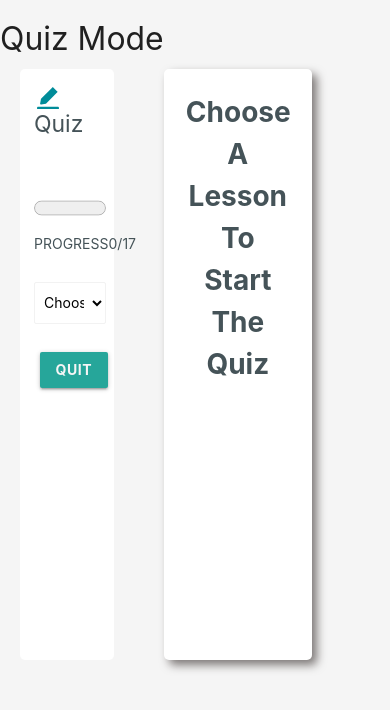
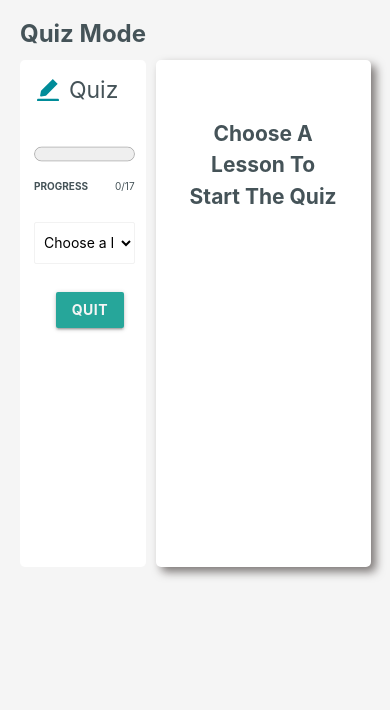
Before and after one commit to nhussaini/essential-words-toefl, a React (Create React App) app: page /quiz in a window 390 px wide. Shown: the top 710 px of the page. Built offline with nearby package versions, Linux system fonts and the light colour scheme.

Commit message:
added media query for quiz comp

```diff
--- a/src/styles/components/_quiz.scss
+++ b/src/styles/components/_quiz.scss
@@ -1,9 +1,17 @@
+.quiz-main-page{
+    color: $darkslategray;
+    h4{
+        padding-left: 20px;
+        font-weight: bolder;
+    }
+
 .quiz-main-content{
     display: flex;
     justify-content: flex-start;
     color: $darkslategray;
     width: 80%;
     height: 70vh;
+
 
     .quiz-controls-container{
         width: 30%;
@@ -114,3 +122,74 @@
             }
     }
 }
+}
+
+
+
+
+//Media Query:
+@media(max-width: 414px){
+    .quiz-main-page{
+        h4{
+            font-weight: bold;
+            font-size: x-large;
+        }
+
+    .quiz-main-content{
+        width: 95%;
+        height: 60vh;
+
+
+        .quiz-controls-container{
+            width: 35%;
+            // margin-left: 15px;
+            margin-right: 10px;
+            .progress-container{
+                margin-top: 30px;
+                .progress-text{
+                   .progress-word{
+                    font-weight: bold;
+                    font-size: x-small;
+                   }
+                   .progress-number{
+                       font-size: x-small;
+                   }
+                }
+            }
+
+
+            .select-container{
+                width: 90%;
+                margin-top: 2rem;
+                .select-lesson{
+                    height: 5px;
+                }
+            }
+        }
+
+        .word-container{
+
+                .choose-lesson{
+                    padding-top: 25px;
+                    font-size: 1.5rem;
+
+                }
+
+                .word {
+                    height: 25%;
+                    font-size:large;
+
+                }
+
+                .answer-container{
+
+                    margin-top: 4rem;
+
+                }
+        }
+    }
+    }
+
+
+
+}
```
